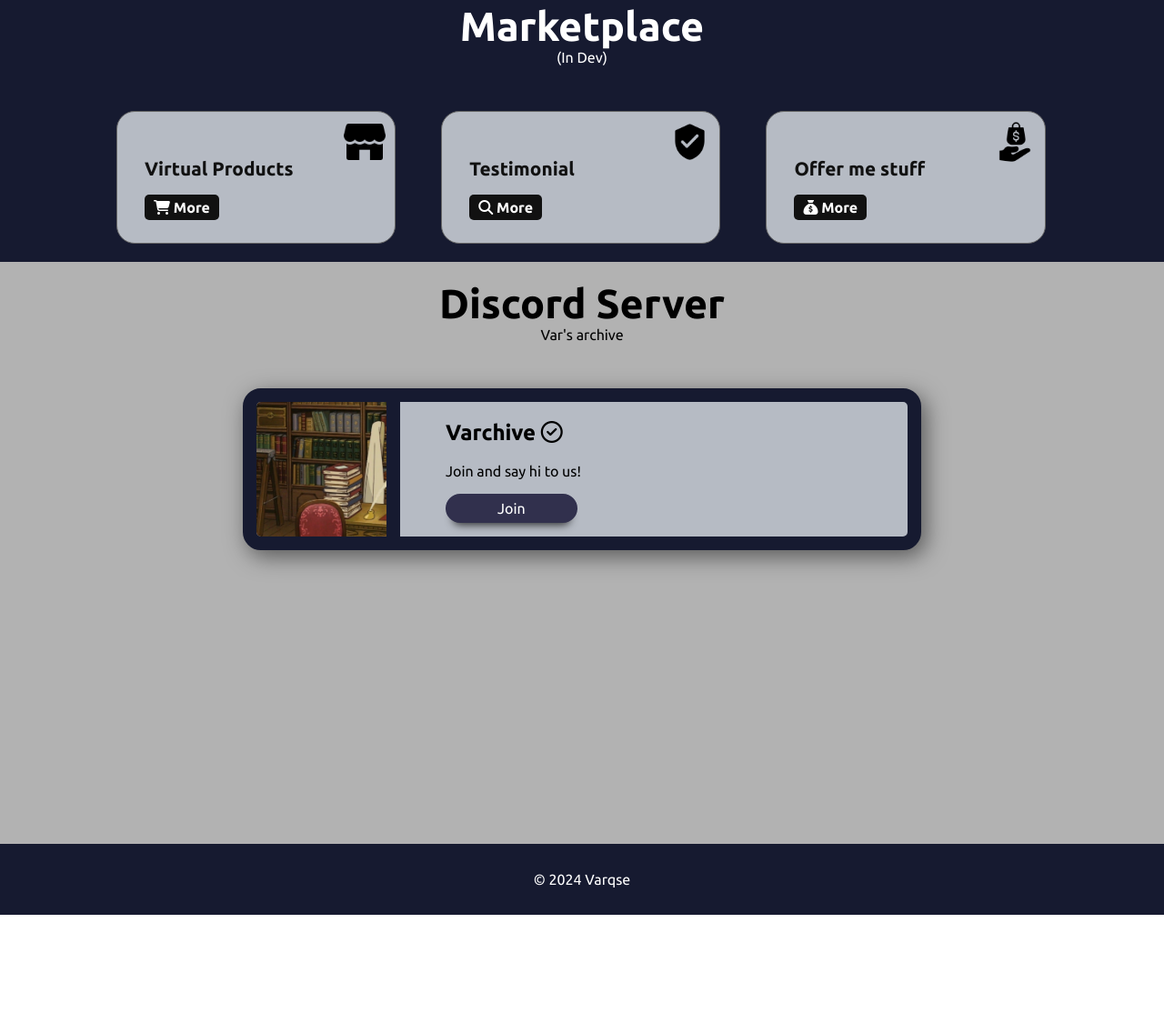
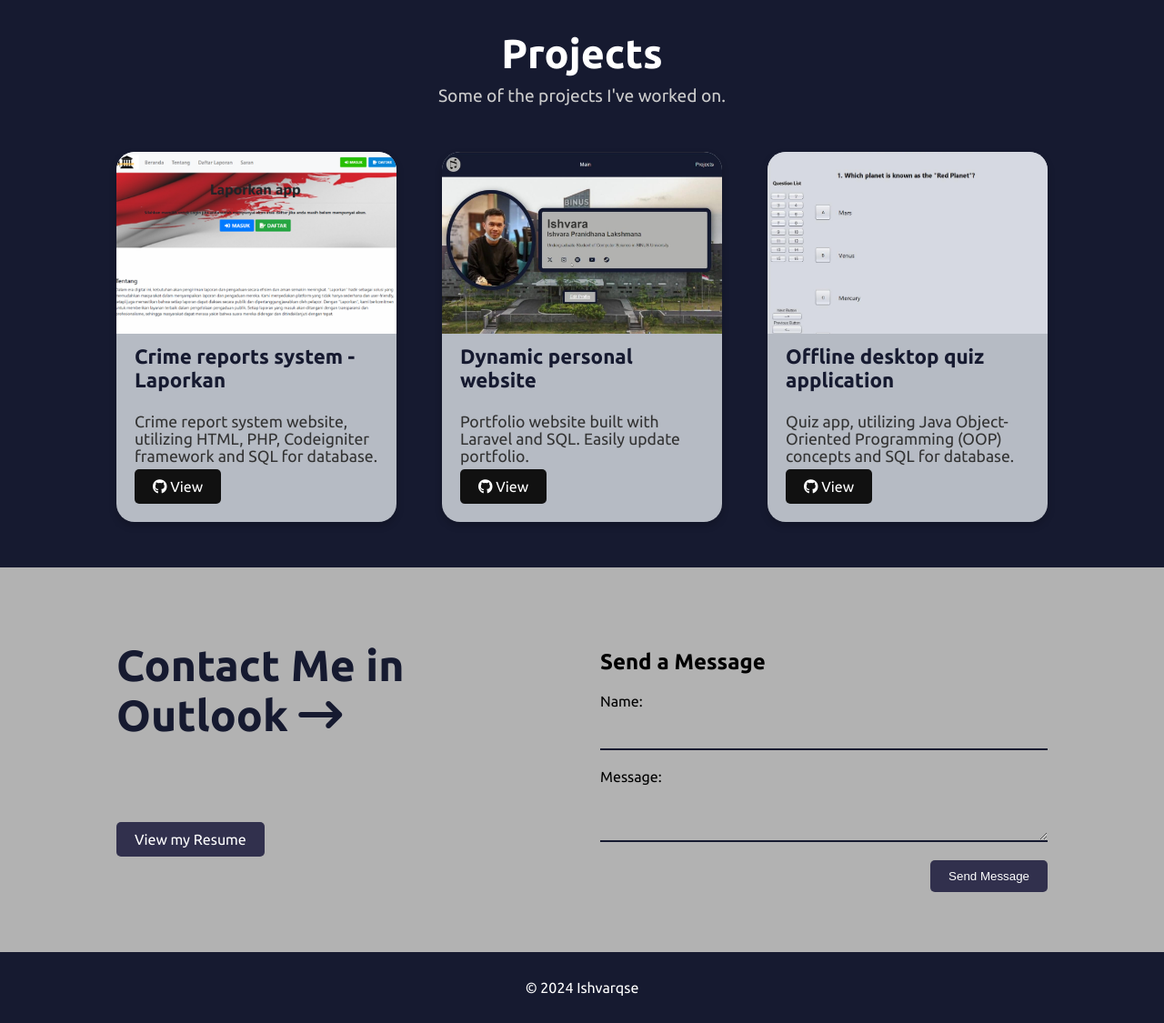
Before and after one commit to varqse/ishvarqse, a plain HTML site: page index.html in a window 1280 px wide. Shown: the part 964-2089 px from the top of the page at 91% size. Before the commit the page ends 1970 px from the top, so only its background shows below. Drawn offline with Linux system fonts and the light colour scheme.

Commit message:
some updates

```diff
--- a/css/style.css
+++ b/css/style.css
@@ -59,8 +59,9 @@ nav > .wrapper {
 */
 
 header {
-    background: url(../image/kaaibg.jpg);
+    /* background: url(../image/kaaibg.jpg); */
     /* background: #B6BBC4; */
+    background-color: #B2B2B2;
     height: 87vh;
     background-position: center center;
     background-size: cover;
@@ -107,6 +108,10 @@ header {
     overflow: hidden;
     border: 15px solid #161A30;
     box-shadow: 5px 7px 25px rgba(0,0,0,0.5);
+}
+
+#aboutme > .wrapper > div > .pfp > img {
+    width: 100%;
 }
 
 #aboutme > .wrapper > div > .desc {
@@ -163,66 +168,118 @@ header {
 
 /***/
 
-#marketplace{
+#marketplace {
     background-color: #161A30;
     color: #fff;
+    padding: 50px 0;
 }
 
-#marketplace > .wrapper > h4{
+#marketplace > .wrapper {
+    max-width: 1200px;
+    margin: 0 auto;
+    padding: 0 20px;
+}
+
+#marketplace > .wrapper > h4 {
     text-align: center;
     font-size: 2.8rem;
-    margin: 0px;
-    padding: 0px;
-
+    margin: 0;
+    padding-bottom: 10px;
 }
 
-#marketplace > .wrapper > p{
+#marketplace > .wrapper > p {
     text-align: center;
-    margin: 0px;
-    padding: 0px;
-    margin-bottom: 50px;
+    margin: 0;
+    padding-bottom: 50px;
+    font-size: 1.2rem;
+    color: #cccccc;
 }
 
-.grid{
+.grid {
     display: grid;
-    grid-template-columns: 30% 30% 30%;
+    grid-template-columns: repeat(auto-fit, minmax(300px, 1fr));
     grid-gap: 50px;
+    justify-items: center;
 }
 
-.grid > .item{
-    border: 1px solid #666;
+.grid > .item {
     background-color: #B6BBC4;
     border-radius: 20px;
+    overflow: hidden;
     position: relative;
+    text-align: center;
+    box-shadow: 0 4px 8px rgba(0, 0, 0, 0.2);
+    display: flex;
+    flex-direction: column;
+    justify-content: space-between; /* Menjaga jarak antar elemen */
+    height: 100%; /* Memastikan tinggi 100% dari grid item */
+    padding: 0;
 }
 
-.grid > .item > img{
-    width: 15%;
-    position: absolute;
-    top: 10px;
-    right: 10px;
+.grid > .item > img {
+    width: 100%;
+    height: 200px; /* Tinggi tetap untuk gambar */
+    object-fit: cover; /* Memastikan gambar tidak terdistorsi */
+    margin-bottom: -30px; /* Jarak antara gambar dan judul */
 }
 
-.grid > .item > .itemdetail{
-    padding: 30px;
-    font-size: 1.3rem;
-    font-weight: bold;
-    width: 70%;
+.grid > .item > .itemdetail {
+    padding: 20px;
+    font-size: 1.1rem;
     color: #111;
-    text-decoration: none;
+    text-align: left;
+    display: flex;
+    flex-direction: column;
+    justify-content: space-between; /* Memastikan konten terdistribusi dengan baik */
+    flex-grow: 1; /* Menggunakan ruang yang tersedia */
 }
 
-.button {
-    background-color: #111;
-    padding: 5px 10px 5px 10px;
-    border-radius: 5px;
+.grid > .item > .itemdetail p:first-child {
+    font-size: 1.4rem;
+    font-weight: bold;
+    color: #161A30;
+    min-height: 40px; /* Minimum height for title */
+    margin-bottom: 5px; /* Mengurangi margin untuk mendekatkan judul dan deskripsi */
 }
 
-.grid > .item > .itemdetail > div > a{
+.grid > .item > .itemdetail p:nth-child(2) {
+    margin-bottom: 5px; /* Mengurangi margin antara deskripsi dan tombol */
+    color: #333;
+    min-height: 50px; /* Minimum height for description */
+}
+
+.grid > .item > .itemdetail > div {
+    margin-top: auto; /* Memastikan tombol berada di bagian bawah */
+}
+
+.grid > .item > .itemdetail > div > a {
+    background-color: #111;
+    padding: 10px 20px;
+    border-radius: 5px;
     text-decoration: none;
     color: #fff;
     font-size: 1rem;
+    display: inline-block;
+    transition: background-color 0.3s ease;
 }
+
+.grid > .item > .itemdetail > div > a:hover {
+    background-color: #555;
+}
+
+/* Responsive Grid */
+@media (max-width: 768px) {
+    .grid {
+        grid-template-columns: 1fr;
+        grid-gap: 30px;
+    }
+}
+
+
+
+
+
+
 
 
 /***/
@@ -299,6 +356,120 @@ header {
     color: #fff;
     text-decoration: none;
 }
+
+
+/*
+*
+*/
+
+
+
+
+/* Styling for the contacts section */
+#contacts {
+    background-color: #B2B2B2;
+    padding: 50px 0;
+}
+
+#contacts .wrapper {
+    max-width: 1200px;
+    margin: 0 auto;
+    padding: 0 20px;
+}
+
+.contact-layout {
+    display: flex;
+    justify-content: space-between;
+    align-items: flex-start;
+}
+
+.resume-section {
+    flex: 1;
+    margin-right: 20px;
+}
+
+.resume-section h5 {
+    font-size: 3rem; /* Membuat ukuran teks lebih besar */
+    font-weight: bold;
+    color: #161A30; /* Warna teks */
+    margin-bottom: 90px;
+    margin-top: 30px;
+}
+
+.resume-button {
+    display: inline-block;
+    background-color: #31304D;
+    color: white;
+    padding: 10px 20px;
+    text-decoration: none;
+    border-radius: 5px;
+    transition: background-color 0.3s;
+}
+
+.resume-button:hover {
+    background-color: #161A30;
+}
+
+.contact-section {
+    flex: 1;
+    margin-left: 20px;
+}
+
+.contact-section h5 {
+    font-size: 1.5rem; /* Ukuran teks lebih kecil dari resume-section */
+    margin-bottom: 20px;
+}
+
+form {
+    display: flex;
+    flex-direction: column;
+}
+
+form label {
+    margin-bottom: 5px;
+}
+
+form input,
+form textarea {
+    border: none;
+    border-bottom: 2px solid #161A30;
+    margin-bottom: 20px;
+    padding: 10px;
+    font-size: 1rem;
+    background-color: transparent;
+    outline: none;
+}
+
+form input:focus,
+form textarea:focus {
+    border-bottom: 2px solid #31304D;
+}
+
+.contact-buttons {
+    text-align: right;
+}
+
+.send-button {
+    background-color: #31304D;
+    color: white;
+    padding: 10px 20px;
+    border: none;
+    border-radius: 5px;
+    cursor: pointer;
+    transition: background-color 0.3s;
+}
+
+.send-button:hover {
+    background-color: #161A30;
+}
+
+
+
+
+
+
+
+
 
 
 /*
@@ -402,7 +573,9 @@ button.hamburgmenu > i.icon-close {
         margin-right: 20px;
         width: 30%;
     }
-
+    header {
+        height: 100vh;
+    }
 
 }
 
--- a/index.html
+++ b/index.html
@@ -4,20 +4,20 @@
         <link rel="stylesheet" href="css/style.css">
         <link rel="stylesheet" href="https://cdnjs.cloudflare.com/ajax/libs/font-awesome/6.5.1/css/all.min.css" integrity="sha512-DTOQO9RWCH3ppGqcWaEA1BIZOC6xxalwEsw9c2QQeAIftl+Vegovlnee1c9QX4TctnWMn13TZye+giMm8e2LwA==" crossorigin="anonymous" referrerpolicy="no-referrer" />
         <meta name="viewport" content="width=device-width, initial-scale=1.0">
-        <link rel="shortcut icon" href="image/kaai logo.png" type="image/x-icon">
+        <link rel="shortcut icon" href="image/inabakumorilogo.png" type="image/x-icon">
     </head>
     <body>
 
         <nav>
             <div class="wrapper">
                 <div class="logo">
-                    <img src="image/kaai logo.png">
+                    <img src="image/inabakumorilogo.png">
                 </div>
                 <div class="menu">
                     <ul>
                         <li><a href="#aboutme">Main</a></li>
-                        <li><a href="#fav">Store</a></li>
-                        <li><a href="#discords">Discord Server</a></li>
+                        <li><a href="#fav">Projects</a></li>
+                        <li><a href="#contacts">Contact</a></li>
                     </ul>
                 </div>
                 <button class="hamburgmenu">
@@ -32,18 +32,18 @@
             <div class="wrapper">
 
                 <div>
-                    <div class="pfp"><img src="image/kaai logo.png" alt="profile"></div>
+                    <div class="pfp"><img src="image/profilepic.jpg" alt="profile"></div>
                     <div class="desc">
-                        <h1>Varqse</h1>
-                        <h2>IshvaraP</h2>
+                        <h1>Ishvara P Lakshmana</h1>
+                        <h2>Undergraduate Computer Science Student</h2>
                         <p>Just a late train striving to faraway cities</p>
                         <br>
                         <div class="social">
-                            <a href="https://twitter.com/varqse"><i class="fa-brands fa-x-twitter"></i></a>
-                            <a href="https://www.instagram.com/ishvarapl/"><i class="fa-brands fa-instagram"></i></a>
-                            <a href="https://open.spotify.com/user/31yn6e7chxib7zckbs7idnn74ocm?si=a146309414c24f92"><i class="fa-brands fa-spotify"></i></a>
-                            <a href="https://www.youtube.com/channel/UCAoOnWIcjjvceCBsxJpENNA"><i class="fa-brands fa-youtube"></i></a>
-                            <a href="https://steamcommunity.com/profiles/76561199380108374/"><i class="fa-brands fa-steam"></i></a>
+                            <a href="https://www.linkedin.com/in/ishvara-pranidhana-lakshmana-176a82326/" target="_blank"><i class="fa-brands fa-linkedin"></i></a>
+                            <a href="https://www.instagram.com/ishvarapl/" target="_blank"><i class="fa-brands fa-instagram"></i></a>
+                            <a href="https://github.com/varqse" target="_blank"><i class="fa-brands fa-github"></i></a>
+                            <a href="https://www.facebook.com/ishvarqse" target="_blank"><i class="fa-brands fa-facebook"></i></a>
+                            <!-- <a href="https://steamcommunity.com/profiles/76561199380108374/"><i class="fa-brands fa-steam"></i></a> -->
                         </div>
                     </div>
                 </div>
@@ -66,45 +66,58 @@
 
         <section id="marketplace">
             <div class="wrapper">
-                <h4>Marketplace</h4>
-                <p>(In Dev)</p>
+                <h4>Projects</h4>
+                <p>Some of the projects I've worked on.</p>
 
                 <div class="grid">
+                    <!-- Project 1 -->
                     <div class="item">
-                        <img src="image/store.png" alt="store">
+                        <img src="image/project1.png" alt="Project 1">
                         <div class="itemdetail">
-                            <p>Virtual Products</p>
+                            <p>Crime reports system - Laporkan</p>
+                            <p>Crime report system website, utilizing HTML, PHP, Codeigniter framework and SQL for database.</p>
                             <div>
-                                <a href="" class="button"><i class="fa-solid fa-cart-shopping"></i> More</a>
+                                <a href="https://github.com/varqse/laporkan-app" class="button" target="_blank">
+                                    <i class="fa-brands fa-github"></i> View
+                                </a>
                             </div>
                         </div>
                     </div>
 
+                    <!-- Project 2 -->
                     <div class="item">
-                        <img src="image/verified.png" alt="verified">
+                        <img src="image/project2.jpg" alt="Project 2">
                         <div class="itemdetail">
-                            <p>Testimonial</p>
+                            <p>Dynamic personal website</p>
+                            <p>Portfolio website built with Laravel and SQL. Easily update portfolio.</p>
                             <div>
-                                <a href="" class="button"><i class="fa-solid fa-magnifying-glass"></i> More</a>
+                                <a href="https://github.com/varqse/asg-portfolio-web" class="button" target="_blank">
+                                    <i class="fa-brands fa-github"></i> View
+                                </a>
                             </div>
                         </div>
                     </div>
 
+                    <!-- Project 3 -->
                     <div class="item">
-                        <img src="image/offer.png" alt="sell">
+                        <img src="image/project3.png" alt="Project 3">
                         <div class="itemdetail">
-                            <p>Offer me stuff</p>
+                            <p>Offline desktop quiz application</p>
+                            <p>Quiz app, utilizing Java Object-Oriented Programming (OOP) concepts and SQL for database.</p>
                             <div>
-                                <a href="" class="button"><i class="fa-solid fa-sack-dollar"></i> More</a>
+                                <a href="https://github.com/varqse/Quiz-App-Using-Java" class="button" target="_blank">
+                                    <i class="fa-brands fa-github"></i> View
+                                </a>
                             </div>
                         </div>
                     </div>
-
                 </div>
             </div>
         </section>
 
-        <section id="discords">
+
+
+        <!-- <section id="discords">
             <div class="wrapper">
                 <h4>Discord Server</h4>
                 <p>Var's archive</p>
@@ -122,10 +135,45 @@
                     </div>
             </div>
 
+        </section> -->
+
+
+
+
+        <section id="contacts">
+            <div class="wrapper">
+
+
+                <div class="contact-layout">
+                    <div class="resume-section">
+                        <h5>Contact Me in Outlook  <i class="fa-solid fa-arrow-right-long"></i></h5>
+                        <a href="link_to_your_resume.pdf" class="resume-button" target="_blank">View my Resume</a>
+                    </div>
+                    <div class="contact-section">
+                        <h5>Send a Message</h5>
+                        <form action="mailto:ishvara.lakshmana@binus.ac.id" method="post" enctype="text/plain">
+                            <label for="name">Name:</label>
+                            <input type="text" id="name" name="name" required>
+
+                            <label for="message">Message:</label>
+                            <textarea id="message" name="message" required></textarea>
+
+                            <div class="contact-buttons">
+                                <button type="submit" class="send-button">Send Message</button>
+                            </div>
+                        </form>
+                    </div>
+                </div>
+            </div>
         </section>
 
+
+
+
+
+
         <footer>
-            <div class="wrapper">&copy; 2024 Varqse </div>
+            <div class="wrapper">&copy; 2024 Ishvarqse </div>
         </footer>
         <script src="js/main.js"></script>
     </body>
```
Also changed, not shown: image/inabakumorilogo.png (added), image/profilepic.jpg (added), image/project1.png (added), image/project2.jpg (added), image/project3.png (added).
